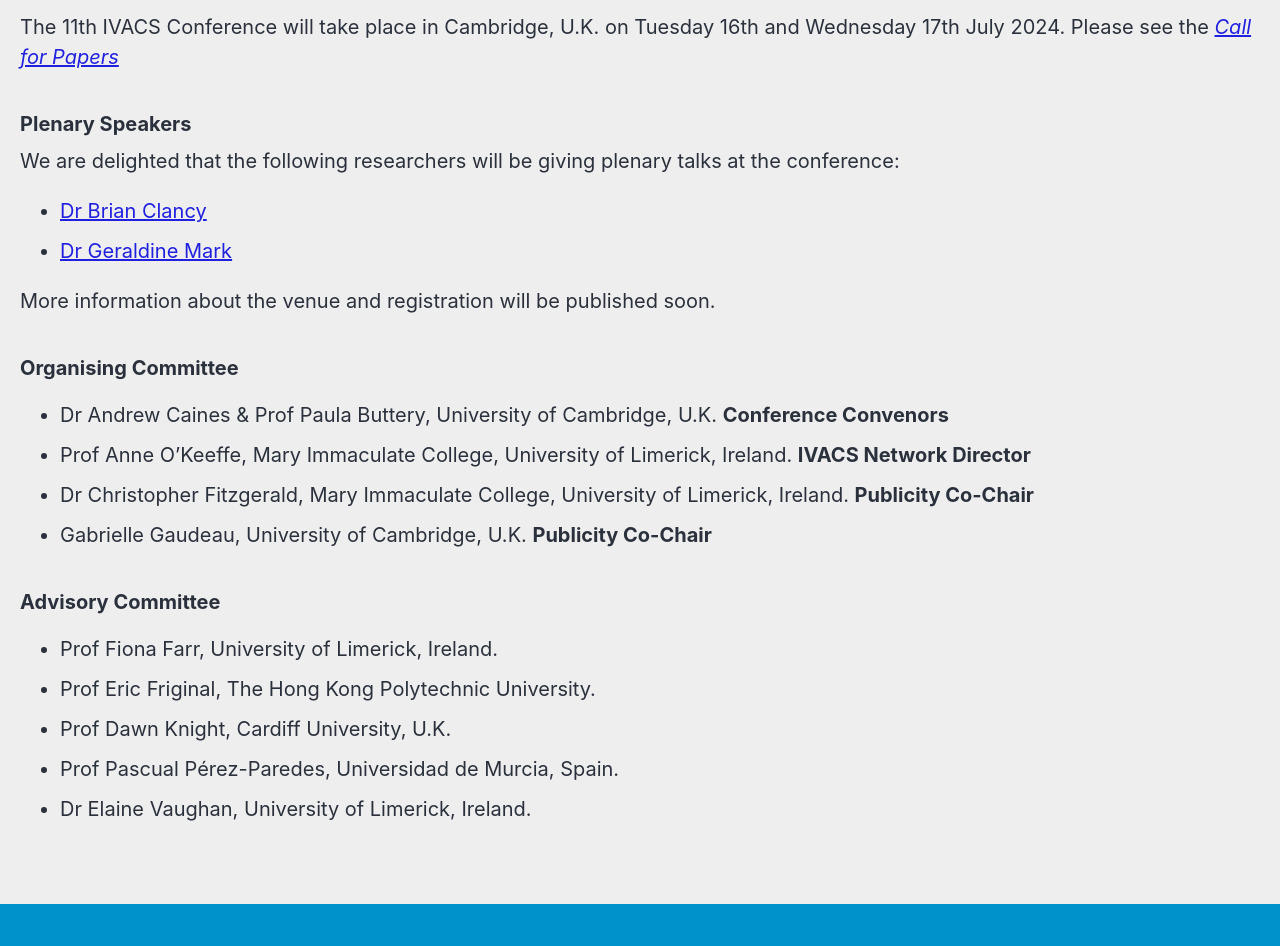
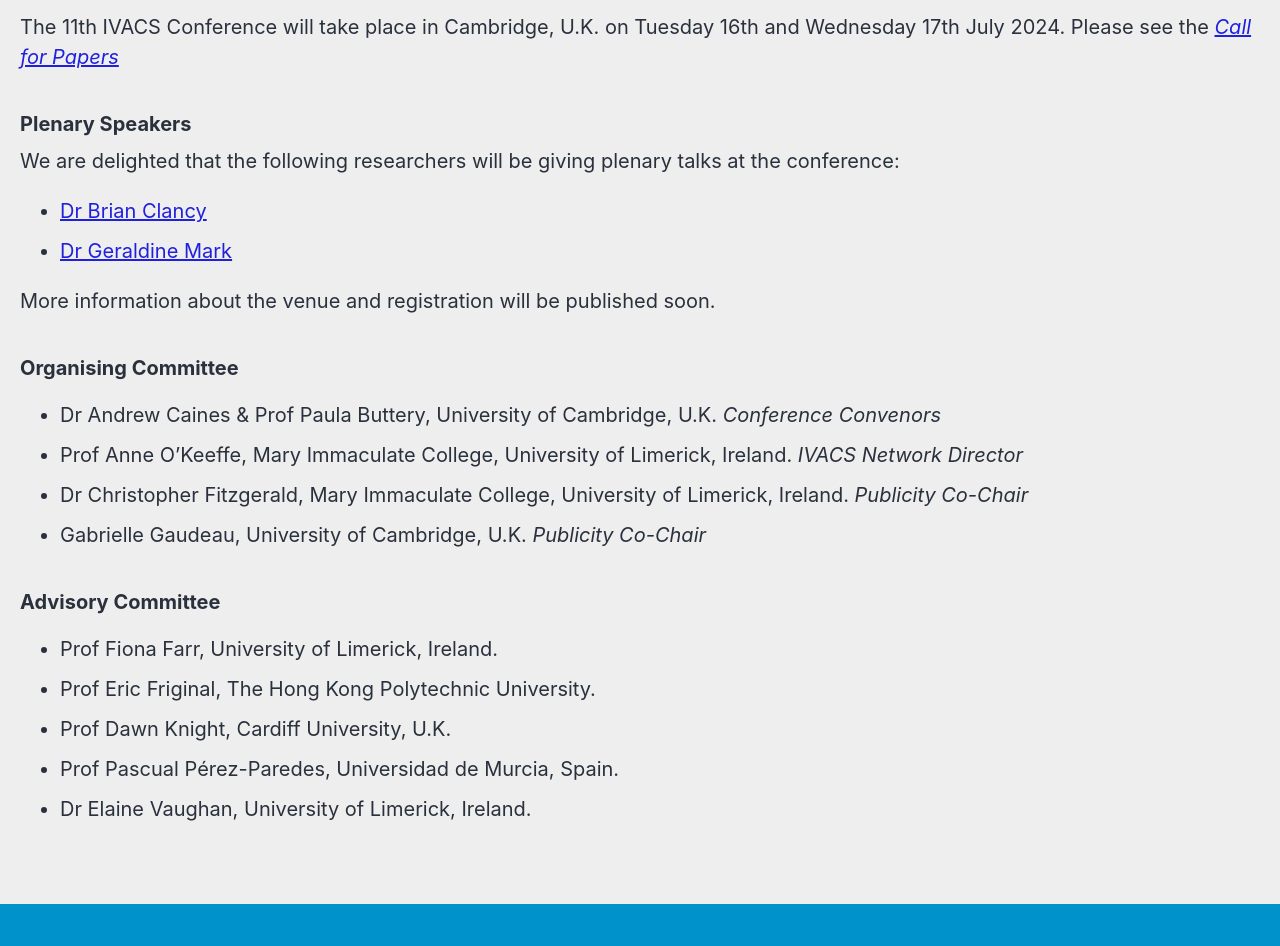
Before and after one commit to gfburton/aiabrixen2024, a Jekyll site: the page built from _pages/home.md, in a window 1280 px wide. Shown: the part 549-1495 px from the top of the page. Built offline with Jekyll 4.4.1, drawn with Linux system fonts in a browser that asks for light colours; cached includes are drawn as plain includes; nearby versions of some CDN libraries.

Commit message:
markdown update

```diff
--- a/_pages/home.md
+++ b/_pages/home.md
@@ -26,10 +26,10 @@ More information about the venue and registration will be published soon.
 
 ### Organising Committee
 
-* Dr Andrew Caines & Prof Paula Buttery, University of Cambridge, U.K. **Conference Convenors**
-* Prof Anne O'Keeffe, Mary Immaculate College, University of Limerick, Ireland. **IVACS Network Director**
-* Dr Christopher Fitzgerald, Mary Immaculate College, University of Limerick, Ireland. **Publicity Co-Chair**
-* Gabrielle Gaudeau, University of Cambridge, U.K. **Publicity Co-Chair**
+* Dr Andrew Caines & Prof Paula Buttery, University of Cambridge, U.K. _Conference Convenors_
+* Prof Anne O'Keeffe, Mary Immaculate College, University of Limerick, Ireland. _IVACS Network Director_
+* Dr Christopher Fitzgerald, Mary Immaculate College, University of Limerick, Ireland. _Publicity Co-Chair_
+* Gabrielle Gaudeau, University of Cambridge, U.K. _Publicity Co-Chair_
 
 
 ### Advisory Committee
```
